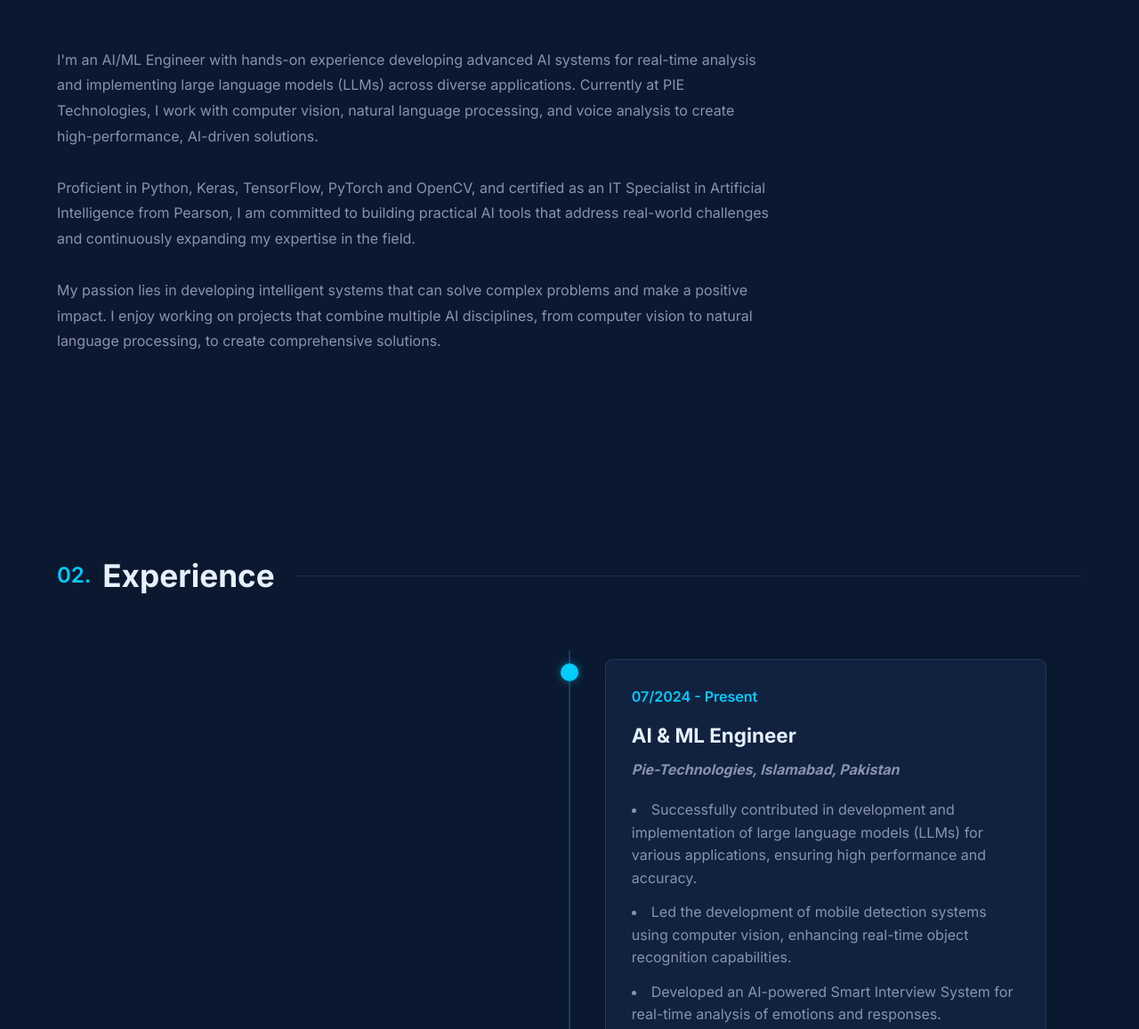
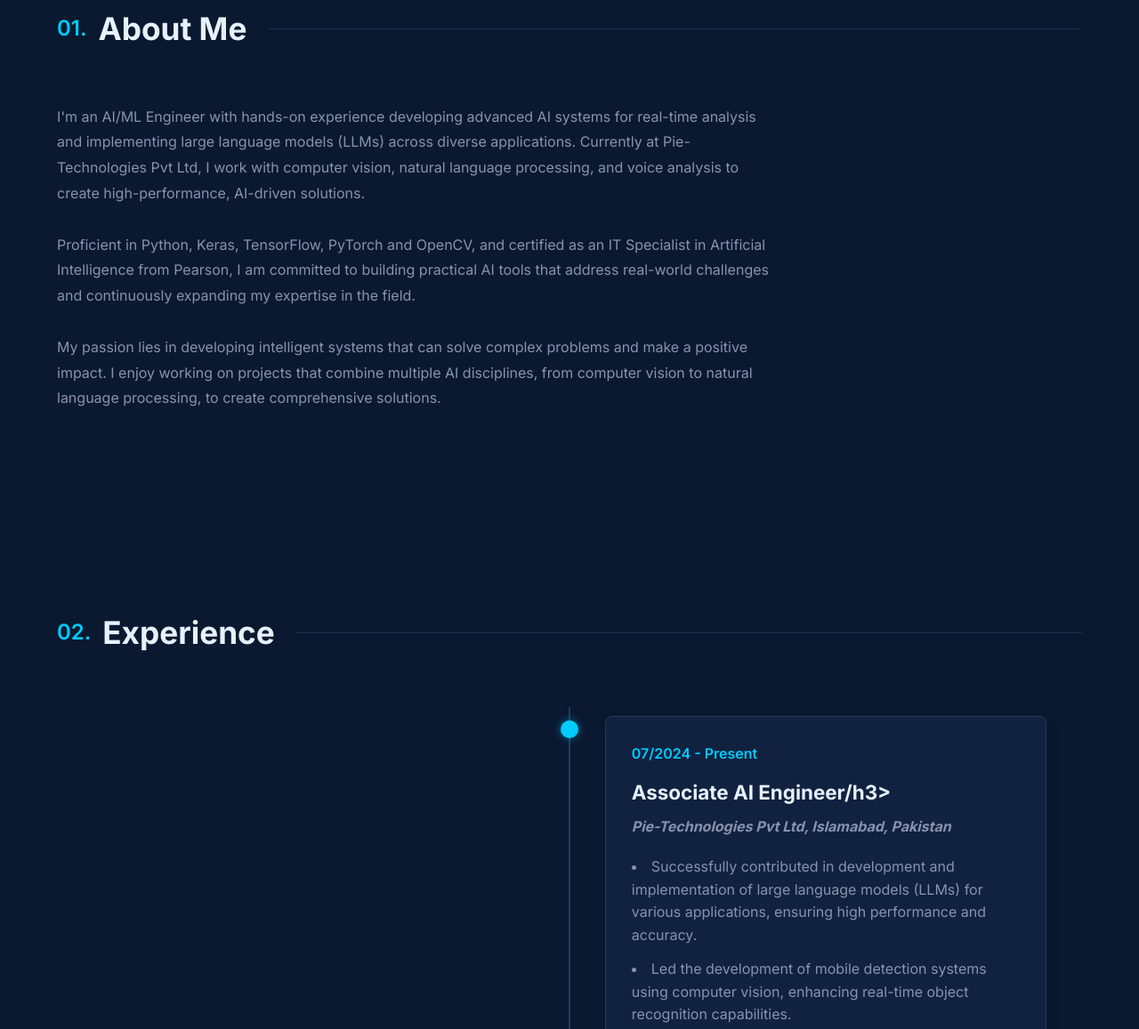
Before and after one commit to rajajawadahmed/raja_jawadahmed.github.io, a plain HTML site: page index.html in a window 1280 px wide. Shown: the part 1019-2176 px from the top of the page at 89% size. Drawn offline with Linux system fonts and the light colour scheme.

Commit message:
some updates

```diff
--- a/index.html
+++ b/index.html
@@ -870,9 +870,9 @@
   <section class="hero">
     <div class="container">
       <div class="hero-content">
-        <span class="hero-subtitle">Hello, my name is</span>
+        <span class="hero-subtitle">Hello, I am </span>
         <h1>Jawad Ahmed</h1>
-        <h2>AI/ML Engineer</h2>
+        <h2>Associate AI Engineer @ Pie-Technologies Pvt Ltd</h2>
         <p class="hero-description">
           AI/ML Engineer with hands-on experience developing advanced AI systems for real-time analysis and implementing large language models (LLMs) across diverse applications. Committed to building practical AI tools that address real-world challenges.
         </p>
@@ -908,7 +908,7 @@
       <h2 class="section-title"><span>01.</span> About Me</h2>
       <div class="about-content">
         <p>
-          I'm an AI/ML Engineer with hands-on experience developing advanced AI systems for real-time analysis and implementing large language models (LLMs) across diverse applications. Currently at PIE Technologies, I work with computer vision, natural language processing, and voice analysis to create high-performance, AI-driven solutions.
+          I'm an AI/ML Engineer with hands-on experience developing advanced AI systems for real-time analysis and implementing large language models (LLMs) across diverse applications. Currently at Pie-Technologies Pvt Ltd, I work with computer vision, natural language processing, and voice analysis to create high-performance, AI-driven solutions.
         </p>
         <p>
           Proficient in Python, Keras, TensorFlow, PyTorch and OpenCV, and certified as an IT Specialist in Artificial Intelligence from Pearson, I am committed to building practical AI tools that address real-world challenges and continuously expanding my expertise in the field.
@@ -928,8 +928,8 @@
         <div class="timeline-item right">
           <div class="timeline-content">
             <span class="timeline-date">07/2024 - Present</span>
-            <h3 class="timeline-title">AI & ML Engineer</h3>
-            <h4 class="timeline-subtitle">Pie-Technologies, Islamabad, Pakistan</h4>
+            <h3 class="timeline-title">Associate AI Engineer/h3>
+            <h4 class="timeline-subtitle">Pie-Technologies Pvt Ltd, Islamabad, Pakistan</h4>
             <ul class="timeline-description">
               <li>Successfully contributed in development and implementation of large language models (LLMs) for various applications, ensuring high performance and accuracy.</li>
               <li>Led the development of mobile detection systems using computer vision, enhancing real-time object recognition capabilities.</li>
```
